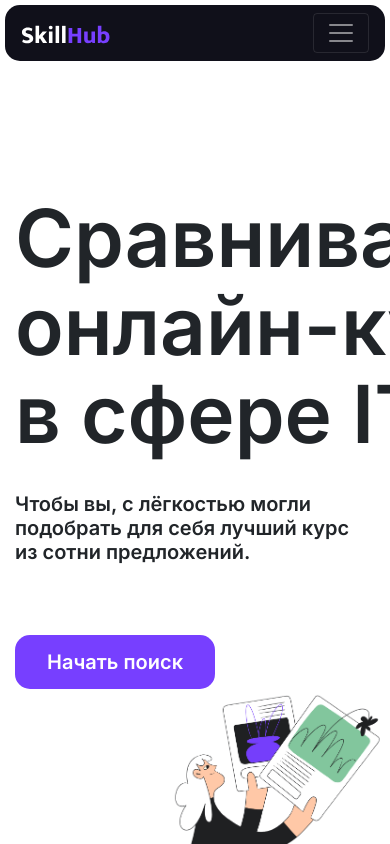
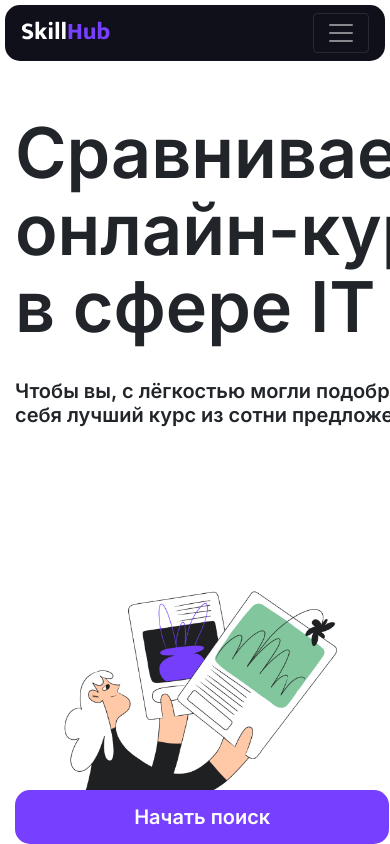
Before and after one commit to khoshov/skillhub, a Django app: page / in a window 390 px wide; the page is wider, and only the part inside the window is pictured. Run offline with Django 3.2, Linux system fonts and the light colour scheme; data that the repository does not hold is empty; some libraries are stand-ins or nearby versions.

Commit message:
правка шапки и мобилы

```diff
--- a/apps/core/static/core/css/style.css
+++ b/apps/core/static/core/css/style.css
@@ -15,13 +15,93 @@
   }
 }
 
+/*************************/
+/*                       */
+/*  MOBILE STYLES START  */
+/*                       */
+/*************************/
+
 @media all and (max-width: 1199px) {
   #main-nav .dropdown-menu {
     display: block;
+    padding-top: 0 !important;
+    border-bottom: 1px solid rgba(255, 255, 255, .5) !important;
+    border-radius: 0 !important;
+  }
+
+  .navbar-collapse {
+    display: flex;
+    flex-direction: column;
+
+    align-items: start;
+  }
+
+  .navbar-nav {
+    margin: 20px 0 !important;
+
+    order: 2;
+  }
+
+  #search-form {
+    margin-top: 20px;
+
+    order: 1;
+  }
+
+  .dropdown-toggle::after {
+    display: none !important;
+  }
+
+  .navbar-dark .navbar-nav .nav-link {
+    font-size: 20px;
+    font-weight: 600;
+    line-height: 120%;
+    color: rgba(255,255,255, 1);
   }
 }
 
+@media all and (max-width: 768px) {
+  #main-content h1 {
+    font-size: 70px !important;
+    min-width: 550px !important;
+    margin-top: 0 !important;
+  }
 
+  #main-content p {
+    min-width: 500px !important;
+  }
+
+  .main-image {
+    position: absolute;
+    z-index: -1;
+    top: -54px !important;
+    background-position-x: center !important;
+    background-size: 80% !important;
+  }
+
+  .main-button {
+    position: fixed;
+    bottom: 0;
+    width: 96%;
+  }
+
+  .container {
+    margin: 0;
+  }
+}
+
+/*@media all and (max-width: 767px) {
+	.container {
+		margin: 0 auto;
+	}
+
+	.main-button {
+		position: fixed;
+		bottom: 0;
+		width: 70%;
+	 }
+
+}*/
 
 html {
   position: relative;
@@ -59,6 +139,10 @@ body {
 /*                      */
 /************************/
 
+.navbar-brand img {
+  vertical-align: baseline;
+}
+
 #main-nav {
   margin: 5px;
   border-radius: 15px;
@@ -77,11 +161,15 @@ body {
   position: relative;
 }
 
-#main-nav .nav-item.active:after {
+#main-nav .nav-link {
+  position: relative;
+}
+
+#main-nav .nav-item.active .nav-link:before {
   position: absolute;
   bottom: -8px;
   left: 0;
-  width: 70%;
+  width: 100%;
   content: '';
   border-bottom: 4px solid #773fff;
 }
@@ -156,7 +244,7 @@ body {
 }
 
 #main-nav .dropdown-menu {
-  padding-top: 30px !important;
+  padding-top: 30px;
   border: none;
   background-color: transparent;
 }
@@ -170,7 +258,7 @@ body {
   height: calc(100% - 22px);
   content: '';
   border-radius: 14px;
-  background-color: #10101A;
+  background-color: #10101a;
 }
 
 #main-nav .dropdown-item {
@@ -187,10 +275,10 @@ body {
 .dropdown-toggle::after {
   display: inline-block;
   margin-left: 15px;
-	vertical-align: 0.155em;
-	content: "";
-	border-top: 0.3em solid;
-	border-right: 0.3em solid transparent;
+  content: '';
+  vertical-align: .155em;
+  border-top: .3em solid;
+  border-right: .3em solid transparent;
   border-bottom: 0;
-	border-left: 0.3em solid transparent;
+  border-left: .3em solid transparent;
 }
```
Also changed, not shown: templates/header.html (line endings or trailing spaces). Lines whose indentation alone changed are shown as unchanged.
